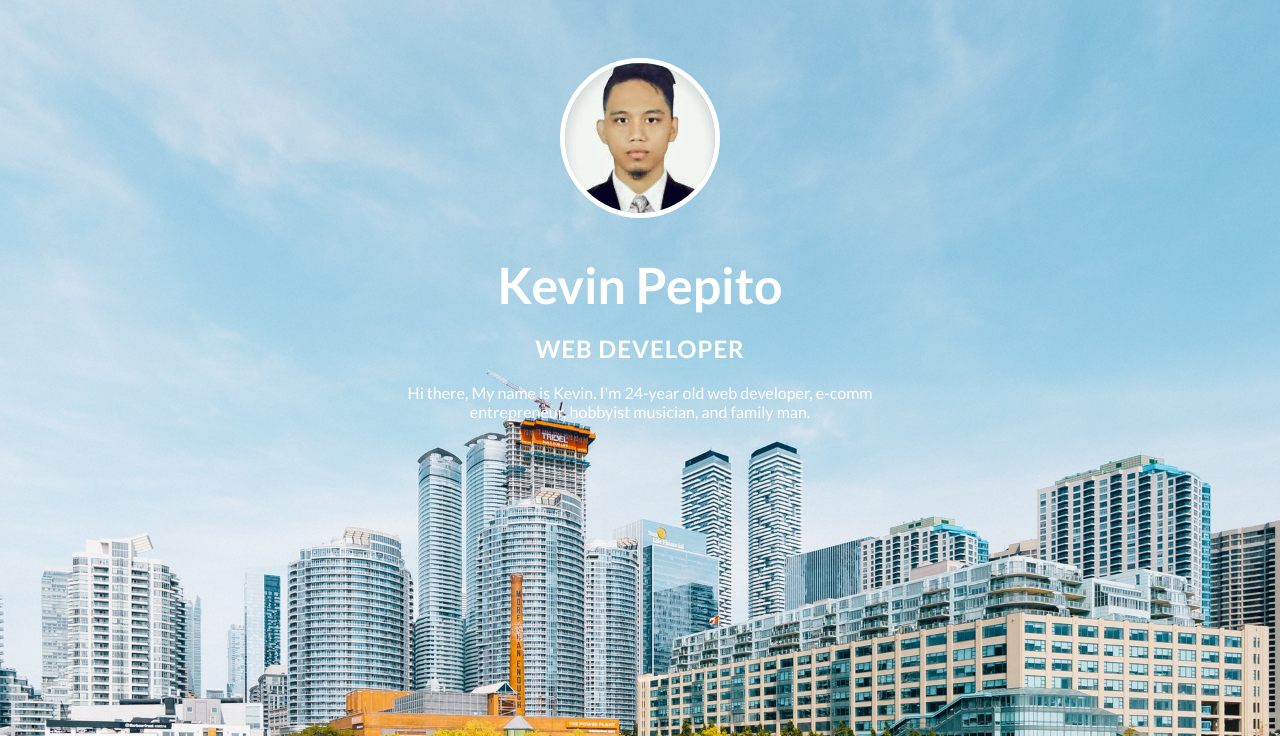
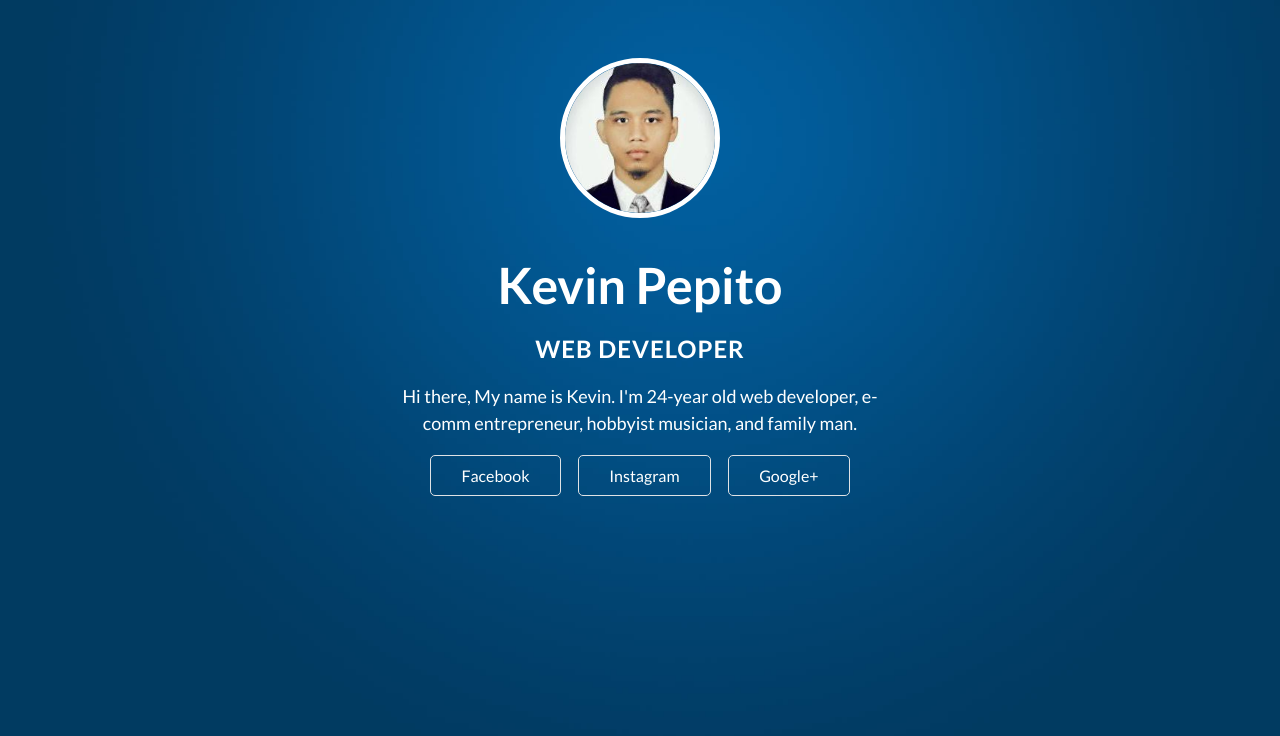
Before and after one commit to kevinrainer/b3nc-pepito-kevin, a PHP site: page / in a window 1280 px wide. Shown: the top 736 px of the page. Run offline with PHP 8.4, Linux system fonts and the light colour scheme.

Commit message:
second commit

```diff
--- a/css/styles.css
+++ b/css/styles.css
@@ -1,6 +1,6 @@
 body {
 	background-color: #FEF0E3;
-	background: url(../img/bg.jpeg) no-repeat;
+	background: url(../img/bg.jpg) no-repeat;
 	background-size: cover;
 	background-attachment: fixed;
 	color: #fff;
@@ -28,6 +28,8 @@ h2 {
 
 .about {
 	width: 100%;
+	font-size: 18px;
+	line-height: 1.5;
 }
 
 .container {
@@ -36,6 +38,19 @@ h2 {
 	text-align: center;
 }
 
-button {
+.btn {
+	border-radius: 5px;
+	display: inline-block;
+	margin: 0;
+}
 
+.btn-alt {
+	border: 1px solid  #dfe2e5;
+	padding: 10px 30px;
+	margin: 0 7.25px;
 }
+
+a {
+	color: #fff;
+	text-decoration: none;
+}
--- a/index.html
+++ b/index.html
@@ -12,10 +12,9 @@
 		<h2>Web Developer</h2>
 		<p class="about">Hi there, My name is Kevin. I'm 24-year old web developer, e-comm entrepreneur, hobbyist musician, and family man.</p>
 
-<!-- 		<button class="fb-button">Facebook</button>
-		<button class="ig-button">Instagram</button>
-		<button class="gp-button">Google Plus</button>
- -->
+		<a class="btn btn-alt" href="#">Facebook</a>
+		<a class="btn btn-alt" href="#">Instagram</a>
+		<a class="btn btn-alt" href="#">Google+</a>
 	</div>
 
 
```
Also changed, not shown: img/bg.jpeg (deleted), img/bg.jpg (added).
